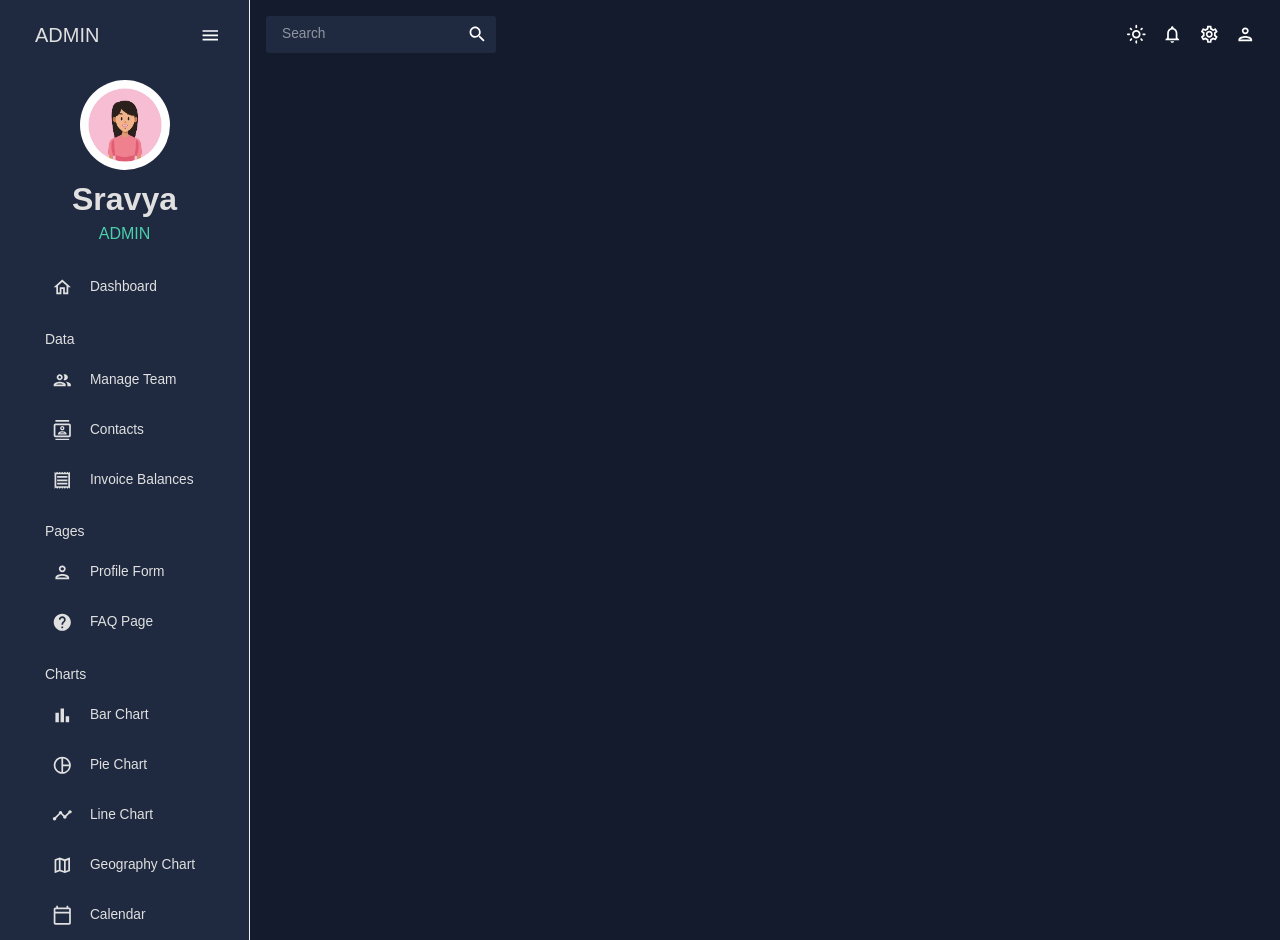
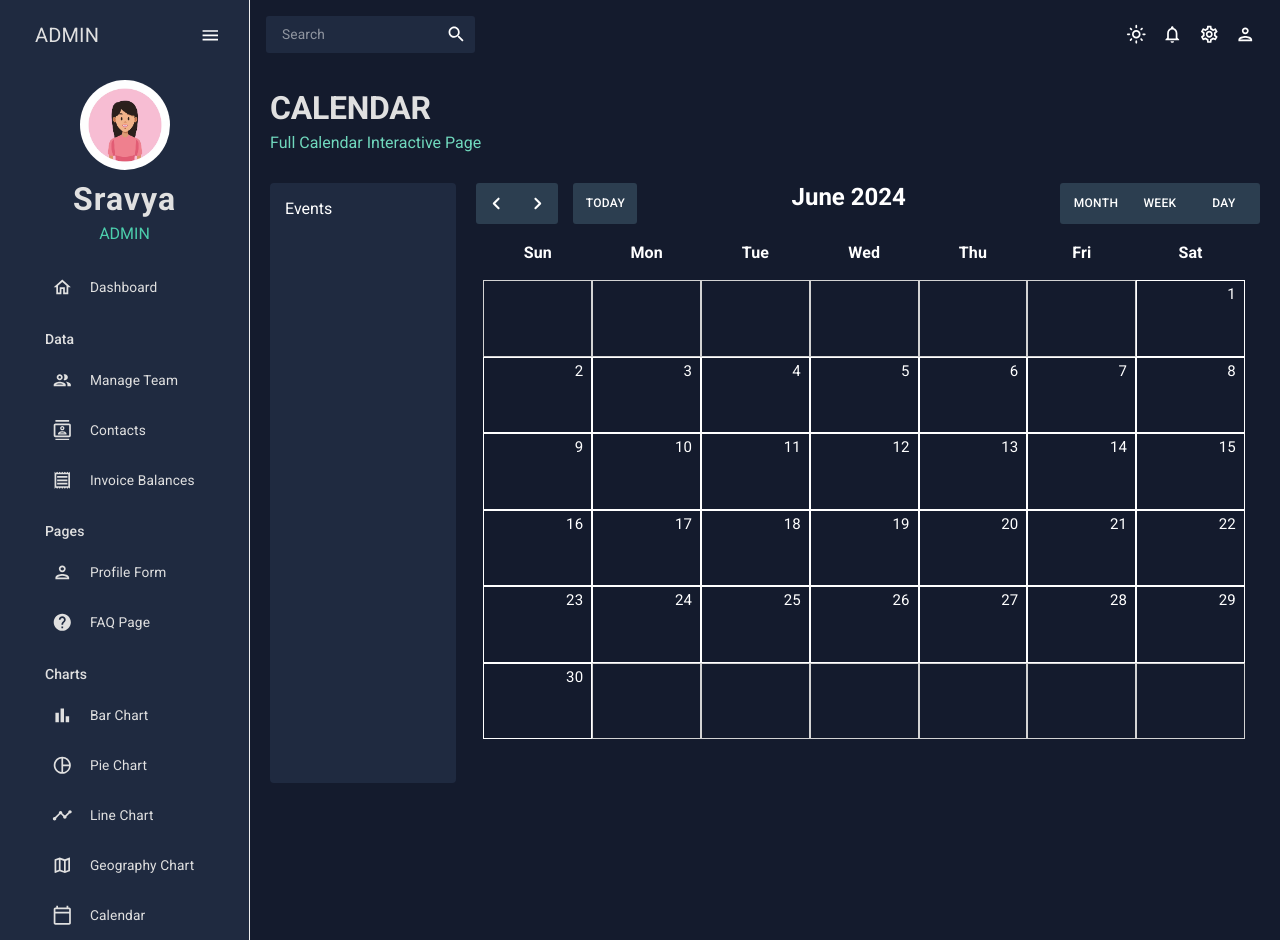
Before and after one commit to sravyavulisetty/react-admin-dashboard, a React (Create React App) app: page /calendar in a window 1280 px wide. Built offline with nearby package versions, Linux system fonts and the light colour scheme.

Commit message:
basic calendar functions done

```diff
--- a/package.json
+++ b/package.json
@@ -10,6 +10,7 @@
     "@testing-library/jest-dom": "^5.17.0",
     "@testing-library/react": "^13.4.0",
     "@testing-library/user-event": "^13.5.0",
+    "date-fns": "^3.6.0",
     "formik": "^2.4.6",
     "react": "^18.2.0",
     "react-dom": "^18.2.0",
--- a/src/App.js
+++ b/src/App.js
@@ -13,7 +13,7 @@ import Form from './pages/form';
 // import Pie from "../src/pages/pie";
 // import FAQ from "../src/pages/faq";
 // import Geography from "../src/pages/geography";
-// import Calendar from "../src/pages/calendar";
+import Calendar from "../src/pages/calendar";
 import Sidebar from './pages/global/Sidebar';
 import Dashboard from './pages/dashboard';
 function App() {
@@ -37,7 +37,7 @@ function App() {
           {/* <Route path="/pie" element={<Pie/>}/> */}
           {/* <Route path="/faq" element={<FAQ/>}/> */}
           {/* <Route path="/geography" element={<Geography/>}/> */}
-          {/* <Route path="/calendar" element={<Calendar/>}/> */}
+          <Route path="/calendar" element={<Calendar/>}/>
           </Routes>
         </main>
       </div>
--- a/src/components/Header.js
+++ b/src/components/Header.js
@@ -7,7 +7,7 @@ const Header = ({title, subtitle}) => {
     const colors = tokens(theme.palette.mode);
   return (
     <Box mb="30px">
-        <Typography variant='h2' color={colors.grey[100]} fontWeight="bold" sx={{mb: '5px'}}>{title}</Typography>
+        <Typography variant='h2' color={colors.grey[100]} fontWeight="bold" sx={{mb: '5px', lineHeight:"1.2"}}>{title}</Typography>
         <Typography variant='h5' color={colors.greenAccent[400]}>{subtitle}</Typography>
     </Box>
   )
--- a/src/index.css
+++ b/src/index.css
@@ -1,4 +1,5 @@
-@import url('https://fonts.googleapis.com/css2?family=Source+Sans+3:ital,wght@0,200..900;1,200..900&display=swap');
+@import url('https://fonts.googleapis.com/css2?family=Roboto:ital,wght@0,100;0,300;0,400;0,500;0,700;0,900;1,100;1,300;1,400;1,500;1,700;1,900&display=swap');
+
 html,
 body,
 #root,
@@ -6,7 +7,7 @@ body,
 .content {
   height: 100%;
   width: 100%;
-  font-family: "Source Sans Pro", sans-serif;
+  font-family: "Roboto", sans-serif;
 }
 main{
   width: 100%;
--- /dev/null
+++ b/src/pages/calendar/index.js
@@ -0,0 +1,112 @@
+import { Box, IconButton, List, ListItem, ListItemText, Typography, Grid, Paper } from '@mui/material';
+import React, { useEffect } from 'react';
+import { useState } from 'react';
+import Header from '../../components/Header';
+import {Button} from '@mui/material';
+import { useTheme } from '@emotion/react';
+import { tokens } from '../../theme';
+import ChevronLeftRoundedIcon from '@mui/icons-material/ChevronLeftRounded';
+import ChevronRightRoundedIcon from '@mui/icons-material/ChevronRightRounded';
+import { add, differenceInDays, endOfMonth, format, startOfMonth, sub } from 'date-fns';
+
+const Eventitem = ({event}) => {
+  const theme = useTheme();
+  const colors = tokens(theme.palette.mode);
+  return (
+    <List>
+      <ListItem sx={{backgroundColor: `${colors.greenAccent[500]}`, borderRadius:"3px"}}>
+        <ListItemText primary={<Typography>{event.title}</Typography>} secondary={<Typography>{event.date}</Typography>}></ListItemText>
+      </ListItem>
+    </List>
+  )
+}
+const Calendar = () => {
+  const [date, setDate] = useState(new Date());
+  const [eventList, setEventList] = useState([]);
+  const startDate = startOfMonth(date);
+  const endDate = endOfMonth(date);
+  const numOfDays = differenceInDays(endDate, startDate) + 1;
+  const prefixDays = startDate.getDay();
+  const suffixDays = 6 - endDate.getDay();
+  const theme = useTheme();
+  const colors = tokens(theme.palette.mode);
+  const weeks = ["Sun", "Mon", "Tue", "Wed", "Thu", "Fri", "Sat"];
+  const prevMonth = () => {
+    const result = sub(date, {months: 1});
+    setDate(result);
+  }
+  const nextMonth = () =>{
+    const result = add(date, {months: 1});
+    setDate(result);
+  }
+  let nextId = 1;
+  const addEvent = (selectedDate) =>{
+    let month = date.getMonth();
+    let year = date.getFullYear();
+    const title = prompt("Please enter a new title for your event");
+    if(title!=="" && title !== null){
+      setEventList([...eventList, {id: nextId++ , title: title, date: format(new Date(year, month, selectedDate), "MMM dd, yyyy")}]);
+    }
+  }
+  // useEffect(()=>{
+  //   let month = date.getMonth();
+  //   let year = date.getFullYear();
+  // },[date]);
+
+  return (
+    <Box m="20px">
+        <Header title="CALENDAR" subtitle="Full Calendar Interactive Page"></Header>
+        <Box display="flex" flexDirection="row" justifyContent="space-between" gap="20px" height="75vh" overflow="auto" >
+          <Box sx={{backgroundColor: `${colors.primary[400]}`, p: '15px', borderRadius: "4px", flex: "1 1 20%", width: "15%", overflow: "auto"}}>
+            <Typography variant='h5' m="0 0 5px 0">Events</Typography>
+            {eventList.map((event)=>(
+              <Eventitem key={event.id} event = {event}/>
+            ))}
+          </Box>
+          <Box display="flex" flexDirection="column" width="85%" gap="10px">
+            <Box display="flex" justifyContent="space-between" flexDirection='row'>
+              <Box display="flex" flexDirection="row" gap="15px">
+              <Box sx={{backgroundColor: '#2c3e50', borderRadius:"3px", padding: 0}}>
+                <IconButton sx={{'&:hover':{backgroundColor: '#1e2b37', borderRadius: "0px !important"}}} onClick={prevMonth}>
+                  <ChevronLeftRoundedIcon sx={{fontSize: 25, color: "white"}}/>
+                </IconButton>
+                <IconButton sx={{'&:hover':{backgroundColor: '#1e2b37', borderRadius: "0px !important"}}} onClick={nextMonth}>
+                  <ChevronRightRoundedIcon sx={{fontSize: 25, color: "white"}}/>
+                </IconButton>
+              </Box>
+              <Button sx={{backgroundColor: '#2c3e50', borderRadius:"3px", color:"white", '&:hover':{backgroundColor: '#1e2b37'}}} onClick={()=>setDate(new Date())}>Today</Button>
+              </Box>
+              <Typography variant='h3' fontWeight="bold">{format(date, "LLLL yyyy")}</Typography>
+              <Box sx={{backgroundColor: '#2c3e50'}} display="flex" alignItems="center" borderRadius="3px" padding="4px">
+                <Button sx={{color: 'white', '&:hover':{backgroundColor: '#1e2b37'}}}>month</Button>
+                <Button sx={{color: 'white', '&:hover':{backgroundColor: '#1e2b37'}}}>week</Button>
+                <Button sx={{color: 'white', '&:hover':{backgroundColor: '#1e2b37'}}}>day</Button>
+              </Box>
+            </Box>
+            <Box m="15px">
+            <Grid container spacing={1} columns={7}>
+              {weeks.map((week)=>(
+                <Grid key={week} xs={1} fontSize={16} fontWeight="bold" sx={{mb: "15px", textAlign: "center"}}>{week}</Grid>
+              ))}
+              {Array.from({length: prefixDays}).map((_,index)=>(
+                <Grid key={index} xs={1} fontSize={16} sx={{border: "0.25px solid lightgray"}}></Grid>
+              ))}
+              {Array.from({length: numOfDays}).map((_,index)=>(
+                <Grid key={index} xs={1} fontSize={15} sx={{border: "0.25px solid", p: "2px 8px 50px 50px", textAlign: "right", "&:active": {backgroundColor: "slategrey"}}} onClick={()=>addEvent(index+1)} display="flex" flexDirection="column">
+                  <Box>{ index+1 }</Box>
+                  <Box></Box>
+                </Grid>
+
+              ))}
+               {Array.from({length: suffixDays}).map((_,index)=>(
+                <Grid key={index} xs={1} fontSize={16} sx={{border: "0.25px solid lightgray"}}></Grid>
+              ))}
+            </Grid>
+            </Box>
+          </Box>
+        </Box>
+    </Box>
+  )
+}
+
+export default Calendar;
--- a/src/pages/form/index.js
+++ b/src/pages/form/index.js
@@ -48,7 +48,6 @@ const Form = () => {
 							display="grid"
 							gridTemplateColumns="repeat(4, minmax(0, 1fr))"
 							gap="30px">
-							{/* sx={{"& > div": { gridColumn: isNonMobile ? undefined : "span 4"}}}> */}
 							<TextField
 								fullWidth
 								variant="filled"
@@ -103,14 +102,14 @@ const Form = () => {
 							<TextField
 								fullWidth
 								variant="filled"
-								label="Address 1"
-								value={values.address1}
+								label="Address"
+								value={values.address}
 								onChange={handleChange}
 								onBlur={handleBlur}
 								type="text"
-								name="address1"
-                                error={!!touched.address1 && !!errors.address1}
-                                helperText={touched.address1 && errors.address1}
+								name="address"
+                                error={!!touched.address && !!errors.address}
+                                helperText={touched.address && errors.address}
                                 sx={{ gridColumn: "span 4"}}
 							/>
 						</Box>
--- a/src/pages/global/Sidebar.js
+++ b/src/pages/global/Sidebar.js
@@ -66,7 +66,7 @@ function Sidebar() {
                         <img alt='profile user' width='90px' height='90px' src={user} style={{cursor: 'pointer', borderRadius: '50%'}}/>
                     </Box>
                     <Box textAlign='center'>
-                        <Typography variant='h2' color={colors.grey[100]} fontWeight='bold' sx={{m: '10px 0 0 0'}}>Sravya</Typography>
+                        <Typography variant='h2' color={colors.grey[100]} fontWeight='bold' sx={{m: '10px 0 0 0', letterSpacing: "1px"}}>Sravya</Typography>
                         <Typography variant='h5' color={colors.greenAccent[500]} sx={{m: '5px 0 0 0'}}>ADMIN</Typography>
                     </Box>
                 </Box>
--- a/src/theme.js
+++ b/src/theme.js
@@ -120,7 +120,6 @@ export const tokens = (mode) => ({
 
 export const themeSettings = (mode) => {
   const colors = tokens(mode);
-
   return {
     palette: {
       mode: mode,
@@ -159,30 +158,30 @@ export const themeSettings = (mode) => {
         })
     },
     typography: {
-      fontFamily: ["Source Sans Pro", "sans-serif"].join(","),
+    //   fontFamily: ["Source Sans Pro", "sans-serif"].join(","),
       fontSize: 12,
       h1: {
-        fontFamily: ["Source Sans Pro", "sans-serif"].join(","),
+        // fontFamily: ["Source Sans Pro", "sans-serif"].join(","),
         fontSize: 40,
       },
       h2: {
-        fontFamily: ["Source Sans Pro", "sans-serif"].join(","),
+        // fontFamily: ["Source Sans Pro", "sans-serif"].join(","),
         fontSize: 32,
       },
       h3: {
-        fontFamily: ["Source Sans Pro", "sans-serif"].join(","),
+        // fontFamily: ["Source Sans Pro", "sans-serif"].join(","),
         fontSize: 24,
       },
       h4: {
-        fontFamily: ["Source Sans Pro", "sans-serif"].join(","),
+        // fontFamily: ["Source Sans Pro", "sans-serif"].join(","),
         fontSize: 20,
       },
       h5: {
-        fontFamily: ["Source Sans Pro", "sans-serif"].join(","),
+        // fontFamily: ["Source Sans Pro", "sans-serif"].join(","),
         fontSize: 16,
       },
       h6: {
-        fontFamily: ["Source Sans Pro", "sans-serif"].join(","),
+        // fontFamily: ["Source Sans Pro", "sans-serif"].join(","),
         fontSize: 14,
       },
     }
```
Also changed, not shown: src/components/Cell.js (added), 1 other file (tests, documents, lock files or other folders).
